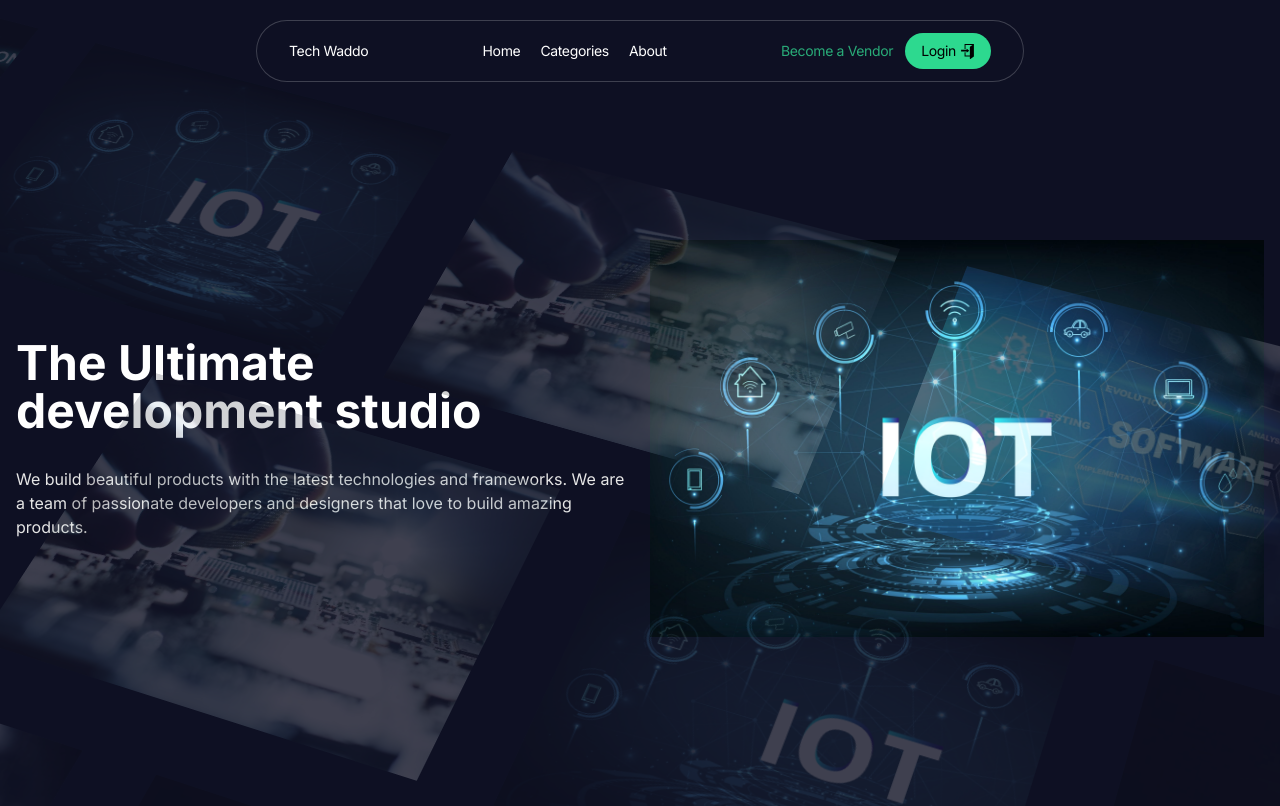
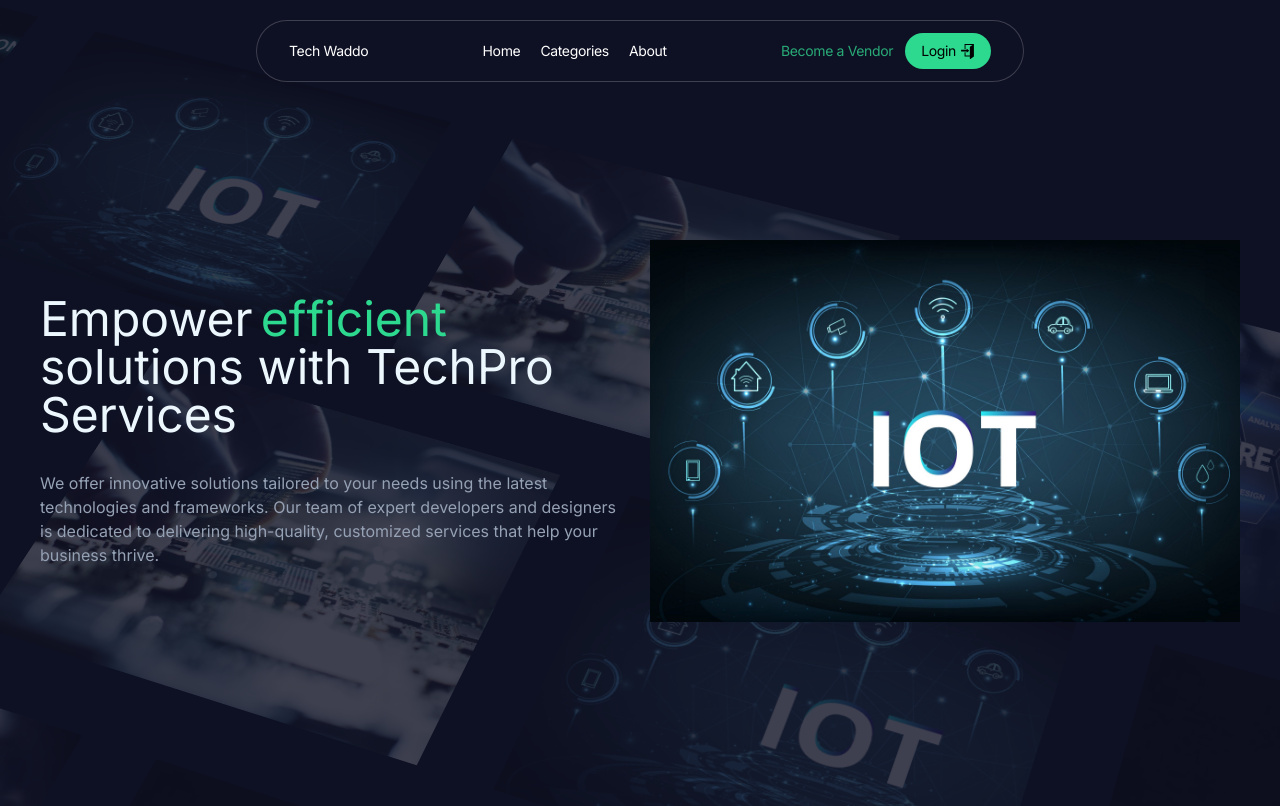
Before and after one commit to MalithaJeewaka/tec-solution-provider, a Next.js app: page / in a window 1280 px wide. Shown: the top 806 px of the page. Built offline with nearby package versions, Linux system fonts and the light colour scheme.

Commit message:
hero section design

```diff
--- /dev/null
+++ b/components/FlipWordsDemo.tsx
@@ -0,0 +1,16 @@
+import React from "react";
+import { FlipWords } from "./ui/flip-words";
+
+export function FlipWordsDemo() {
+  const words = ["innovative", "efficient", "cutting-edge", "customized"];
+
+  return (
+    <div>
+      <div className="text-5xl mx-auto font-normal text-neutral-600 dark:text-silver-2">
+        Empower
+        <FlipWords words={words} /> <br />
+        solutions with TechPro Services
+      </div>
+    </div>
+  );
+}
--- a/components/HeroParallaxDemo.tsx
+++ b/components/HeroParallaxDemo.tsx
@@ -8,80 +8,80 @@ export function HeroParallaxDemo() {
 export const products = [
   {
     title: "Moonbeam",
-    link: "https://gomoonbeam.com",
+    link: "#",
     thumbnail: "/navbarImages/software.jpg",
   },
   {
     title: "Cursor",
-    link: "https://cursor.so",
+    link: "#",
     thumbnail: "/navbarImages/hardware.jpg",
   },
   {
     title: "Rogue",
-    link: "https://userogue.com",
+    link: "#",
     thumbnail: "/navbarImages/iot.jpg",
   },
 
   {
     title: "Editorially",
-    link: "https://editorially.org",
+    link: "#",
     thumbnail: "/navbarImages/automation.jpg",
   },
   {
     title: "Editrix AI",
-    link: "https://editrix.ai",
+    link: "#",
     thumbnail: "/navbarImages/software.jpg",
   },
   {
     title: "Pixel Perfect",
-    link: "https://app.pixelperfect.quest",
+    link: "#",
     thumbnail: "/navbarImages/hardware.jpg",
   },
 
   {
     title: "Algochurn",
-    link: "https://algochurn.com",
+    link: "#",
     thumbnail: "/navbarImages/iot.jpg",
   },
   {
     title: "Aceternity UI",
-    link: "https://ui.aceternity.com",
+    link: "#",
     thumbnail: "/navbarImages/automation.jpg",
   },
   {
     title: "Tailwind Master Kit",
-    link: "https://tailwindmasterkit.com",
+    link: "#",
     thumbnail: "/navbarImages/software.jpg",
   },
   {
     title: "SmartBridge",
-    link: "https://smartbridgetech.com",
+    link: "#",
     thumbnail: "/navbarImages/hardware.jpg",
   },
   {
     title: "Renderwork Studio",
-    link: "https://renderwork.studio",
+    link: "#",
     thumbnail: "/navbarImages/iot.jpg",
   },
 
   {
     title: "Creme Digital",
-    link: "https://cremedigital.com",
+    link: "#",
     thumbnail: "/navbarImages/automation.jpg",
   },
   {
     title: "Golden Bells Academy",
-    link: "https://goldenbellsacademy.com",
+    link: "#",
     thumbnail: "/navbarImages/software.jpg",
   },
   {
     title: "Invoker Labs",
-    link: "https://invoker.lol",
+    link: "#",
     thumbnail: "/navbarImages/hardware.jpg",
   },
   {
     title: "E Free Invoice",
-    link: "https://efreeinvoice.com",
+    link: "#",
     thumbnail: "/navbarImages/iot.jpg",
   },
 ];
--- /dev/null
+++ b/components/ui/flip-words.tsx
@@ -0,0 +1,83 @@
+"use client";
+import React, { useCallback, useEffect, useRef, useState } from "react";
+import { AnimatePresence, motion, LayoutGroup } from "framer-motion";
+import { cn } from "@/lib/utils";
+
+export const FlipWords = ({
+  words,
+  duration = 3000,
+  className,
+}: {
+  words: string[];
+  duration?: number;
+  className?: string;
+}) => {
+  const [currentWord, setCurrentWord] = useState(words[0]);
+  const [isAnimating, setIsAnimating] = useState<boolean>(false);
+
+  // thanks for the fix Julian - https://github.com/Julian-AT
+  const startAnimation = useCallback(() => {
+    const word = words[words.indexOf(currentWord) + 1] || words[0];
+    setCurrentWord(word);
+    setIsAnimating(true);
+  }, [currentWord, words]);
+
+  useEffect(() => {
+    if (!isAnimating)
+      setTimeout(() => {
+        startAnimation();
+      }, duration);
+  }, [isAnimating, duration, startAnimation]);
+
+  return (
+    <AnimatePresence
+      onExitComplete={() => {
+        setIsAnimating(false);
+      }}
+    >
+      <motion.div
+        initial={{
+          opacity: 0,
+          y: 10,
+        }}
+        animate={{
+          opacity: 1,
+          y: 0,
+        }}
+        transition={{
+          type: "spring",
+          stiffness: 100,
+          damping: 10,
+        }}
+        exit={{
+          opacity: 0,
+          y: -40,
+          x: 40,
+          filter: "blur(8px)",
+          scale: 2,
+          position: "absolute",
+        }}
+        className={cn(
+          "z-10 inline-block relative text-left text-neutral-900 dark:text-green-3 px-2",
+          className
+        )}
+        key={currentWord}
+      >
+        {currentWord.split("").map((letter, index) => (
+          <motion.span
+            key={currentWord + index}
+            initial={{ opacity: 0, y: 10, filter: "blur(8px)" }}
+            animate={{ opacity: 1, y: 0, filter: "blur(0px)" }}
+            transition={{
+              delay: index * 0.08,
+              duration: 0.4,
+            }}
+            className="inline-block"
+          >
+            {letter}
+          </motion.span>
+        ))}
+      </motion.div>
+    </AnimatePresence>
+  );
+};
--- a/components/ui/hero-parallax.tsx
+++ b/components/ui/hero-parallax.tsx
@@ -9,6 +9,7 @@ import {
 } from "framer-motion";
 import Image from "next/image";
 import Link from "next/link";
+import { FlipWordsDemo } from "../FlipWordsDemo";
 
 export const HeroParallax = ({
   products,
@@ -57,7 +58,7 @@ export const HeroParallax = ({
   return (
     <div
       ref={ref}
-      className="h-[300vh] py-40 overflow-hidden  antialiased relative flex flex-col self-auto [perspective:1000px] [transform-style:preserve-3d]"
+      className="h-[300vh] py-40 overflow-hidden antialiased relative flex flex-col self-auto [perspective:1000px] [transform-style:preserve-3d]"
     >
       <Header />
       <motion.div
@@ -103,16 +104,18 @@ export const HeroParallax = ({
 
 export const Header = () => {
   return (
-    <div className="max-w-7xl relative mx-auto py-20 md:py-40 px-4 w-full left-0 top-0 flex justify-between items-center gap-5">
+    <div className="max-w-7xl relative mx-auto py-20 md:py-40 px-10 w-full left-0 top-0 flex justify-between items-center gap-5 z-50">
       <div className="flex-1">
-        <h1 className="text-5xl md:text-7xl font-bold dark:text-white">
+        {/* <h1 className="text-5xl md:text-7xl font-bold dark:text-white">
           The Ultimate <br /> development studio
-        </h1>
+        </h1> */}
+        <FlipWordsDemo />
 
-        <p className="max-w-2xl text-base md:text-xl mt-8 dark:text-neutral-200">
-          We build beautiful products with the latest technologies and
-          frameworks. We are a team of passionate developers and designers that
-          love to build amazing products.
+        <p className="max-w-2xl text-base md:text-xl mt-8 dark:text-silver-1">
+          We offer innovative solutions tailored to your needs using the latest
+          technologies and frameworks. Our team of expert developers and
+          designers is dedicated to delivering high-quality, customized services
+          that help your business thrive.
         </p>
       </div>
       <div className="flex-1 flex items-center justify-center">
--- a/tailwind.config.ts
+++ b/tailwind.config.ts
@@ -46,6 +46,8 @@ const config = {
         "green-1": "#29AB78",
         "green-2": "#51B39C",
         "green-3": "#2DD98F",
+        "silver-1": "#95A1B4",
+        "silver-2": "#EBF7FD",
       },
 
       keyframes: {
```
